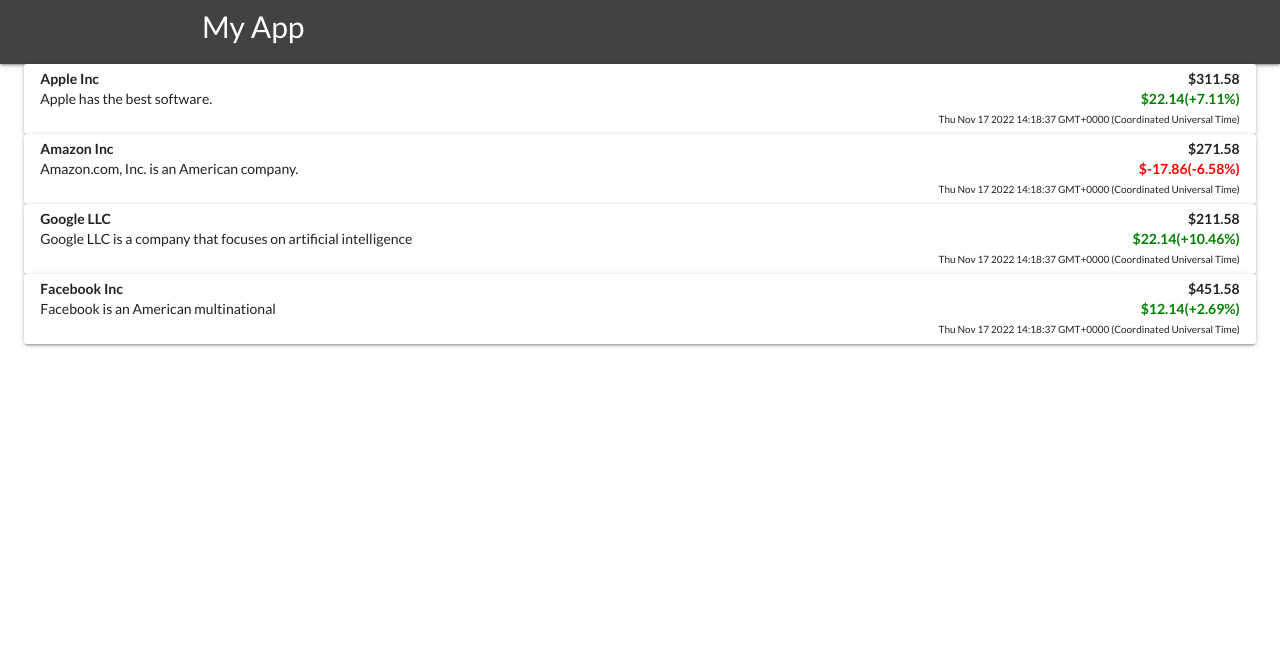
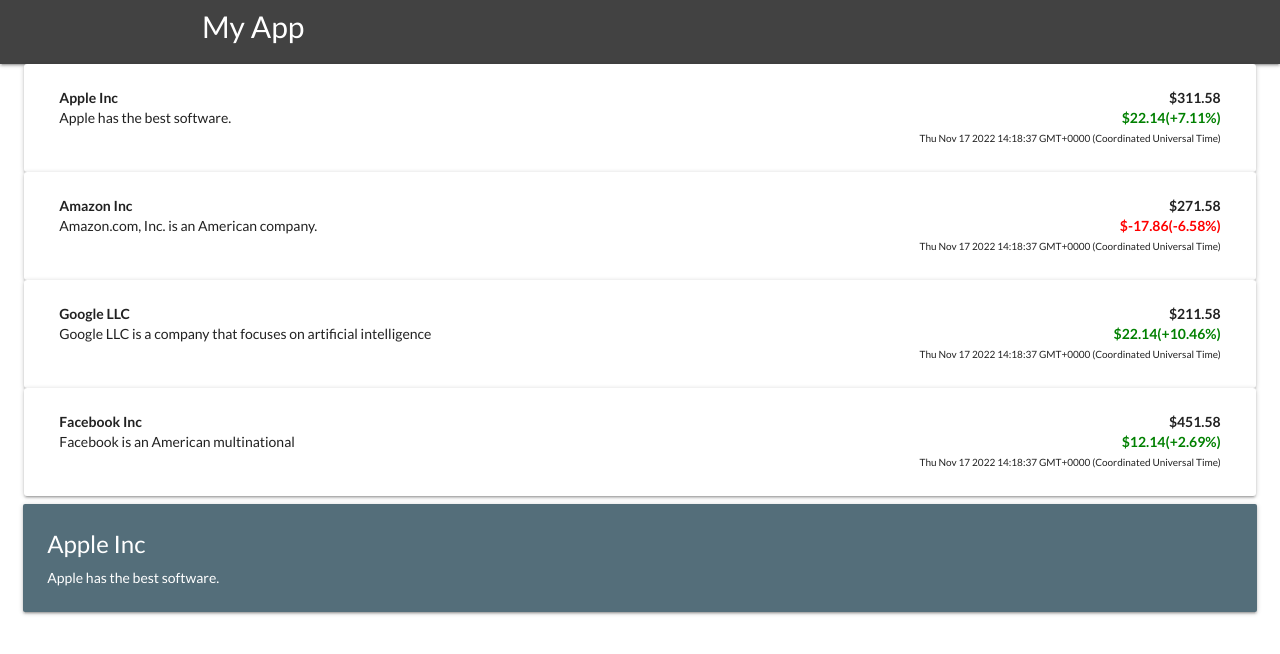
Before and after one commit to AndreiOrtan/stocks-react, a React (Create React App) app: page / in a window 1280 px wide. Shown: the top 654 px of the page. Built offline with nearby package versions, Linux system fonts and the light colour scheme.

Commit message:
Added a company click tracker.

```diff
--- a/src/components/App.tsx
+++ b/src/components/App.tsx
@@ -1,6 +1,6 @@
 import React from "react";
-import Header from "./header/Header";
-import Section from "./section/Section";
+import Header from "./Header/Header";
+import Section from "./CompanyList/CompanyList";
 
 const App = () => {
   return (
--- /dev/null
+++ b/src/components/CompanyDetails/CompanyDetails.css
@@ -0,0 +1,4 @@
+.details {
+  border-radius: 4px;
+  margin: 0 12px;
+}
--- /dev/null
+++ b/src/components/CompanyDetails/CompanyDetails.tsx
@@ -0,0 +1,18 @@
+import "./CompanyDetails.css";
+import { Props } from "../../types/interface";
+
+const CompanyDetails: React.FC<Props> = ({ company }) => {
+  return (
+    <div className="row details">
+      <div className="col s12 m12">
+        <div className="card blue-grey darken-1">
+          <div className="card-content white-text">
+            <span className="card-title">{company.companyName}</span>
+            <p>{company.companyInfo}</p>
+          </div>
+        </div>
+      </div>
+    </div>
+  );
+};
+export default CompanyDetails;
--- a/src/components/section/Section.css
+++ b/src/components/CompanyList/CompanyList.css
@@ -2,8 +2,6 @@
   background-color: rgb(236, 234, 234);
 }
 .card-panel {
-  margin: 0;
-  padding: 5px;
   border-radius: 3px;
   margin: 0 24px;
 }
@@ -16,6 +14,6 @@
 .current-date {
   font-size: 10px;
 }
-.company {
+.companyName {
   font-weight: 700;
 }
--- a/src/components/section/Section.tsx
+++ b/src/components/CompanyList/CompanyList.tsx
@@ -1,9 +1,11 @@
 import { useState, useEffect } from "react";
 import companies from "../../mockData/companies";
-import "./Section.css";
+import "./CompanyList.css";
+import CompanyDetails from "../CompanyDetails/CompanyDetails";
 
 const Section = () => {
   const [companyIndex, setCompanyIndex] = useState(-1);
+  const [selectedCompany, setSelectedCompany] = useState(companies[0]);
   useEffect(() => {
     document.body.addEventListener("click", (e) => {
       if (e.target !== document.body) {
@@ -14,20 +16,16 @@
   }, []);
 
   const renderedCompanies = companies.map(
-    ({ company, companyInfo, currentPrice, oldPrice }, index) => {
+    ({ companyName, companyInfo, currentPrice, oldPrice, id }, index) => {
       //calculation values
       const percent = (100 - (oldPrice / currentPrice) * 100).toFixed(2);
       const priceDiff = (currentPrice - oldPrice).toFixed(2);
-      let operator = "";
-      if (currentPrice > oldPrice) {
-        operator = "+";
-      }
 
       //logic for the component
       const status = companyIndex === index ? "highlight" : "";
       return (
         <section
-          key={company}
+          key={id}
           className={`row card-panel ${status}`}
           onClick={(e) => {
             if (e.currentTarget.classList.contains("highlight")) {
@@ -35,10 +33,11 @@
               return;
             }
             setCompanyIndex(index);
+            setSelectedCompany(companies[index]);
           }}
         >
           <div className="col s12 m4 l6">
-            <div className="company">{company}</div>
+            <div className="companyName">{companyName}</div>
             <div className="company-info">{companyInfo}</div>
           </div>
           <div className="col s12 m4 l6 right-align">
@@ -47,7 +46,9 @@
               className="old-price"
               style={{ color: +priceDiff < 0 ? "red" : "green" }}
             >
-              {`$${priceDiff}(${operator}${percent}%)`}
+              {`$${priceDiff}(${
+                currentPrice > oldPrice ? "+" : ""
+              }${percent}%)`}
             </div>
             <div className="current-date">{`${new Date()}`}</div>
           </div>
@@ -55,6 +56,11 @@
       );
     }
   );
-  return <div className="layout">{renderedCompanies}</div>;
+  return (
+    <div className="layout">
+      {renderedCompanies}
+      <CompanyDetails company={selectedCompany} />
+    </div>
+  );
 };
 export default Section;
--- a/src/mockData/companies.js
+++ b/src/mockData/companies.ts
@@ -1,28 +1,35 @@
-const companies = [
+import { Company } from "../types/interface";
+
+const companies: Company[] = [
   {
-    company: "Apple Inc",
+    id: 1,
+    companyName: "Apple Inc",
     companyInfo: "Apple has the best software.",
     currentPrice: 311.58,
     oldPrice: 289.44,
   },
   {
-    company: "Amazon Inc",
+    id: 2,
+    companyName: "Amazon Inc",
     companyInfo: "Amazon.com, Inc. is an American company.",
     currentPrice: 271.58,
     oldPrice: 289.44,
   },
   {
-    company: "Google LLC",
+    id: 3,
+    companyName: "Google LLC",
     companyInfo:
       "Google LLC is a company that focuses on artificial intelligence",
     currentPrice: 211.58,
     oldPrice: 189.44,
   },
   {
-    company: "Facebook Inc",
+    id: 4,
+    companyName: "Facebook Inc",
     companyInfo: "Facebook is an American multinational",
     currentPrice: 451.58,
     oldPrice: 439.44,
   },
 ];
+
 export default companies;
--- /dev/null
+++ b/src/types/interface.ts
@@ -0,0 +1,11 @@
+export interface Company {
+  id: number;
+  companyName: string;
+  companyInfo: string;
+  currentPrice: number;
+  oldPrice: number;
+}
+
+export interface Props {
+  company: Company;
+}
```
